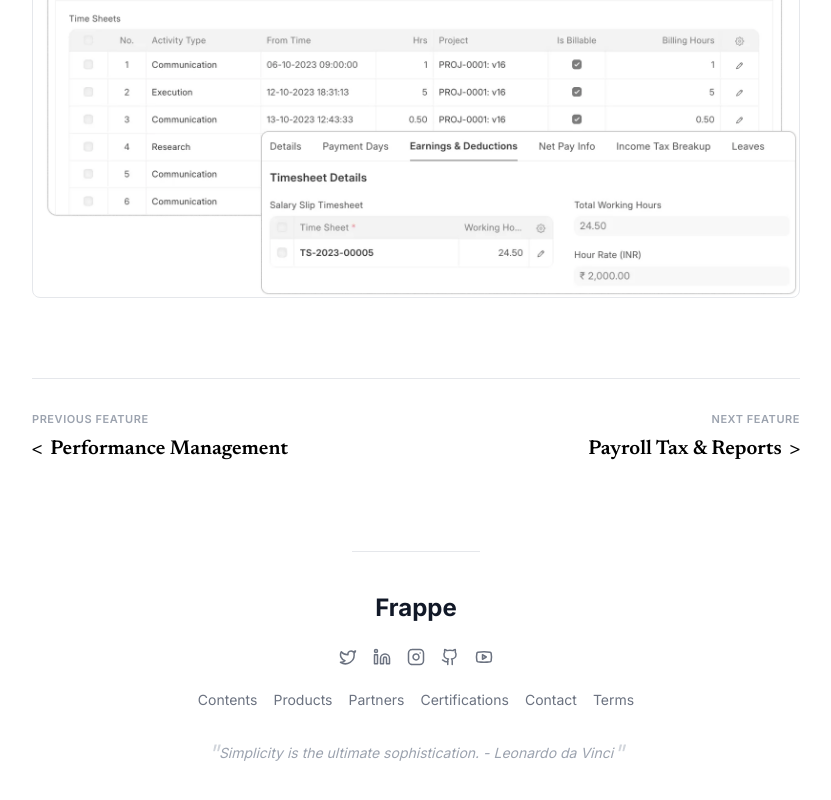
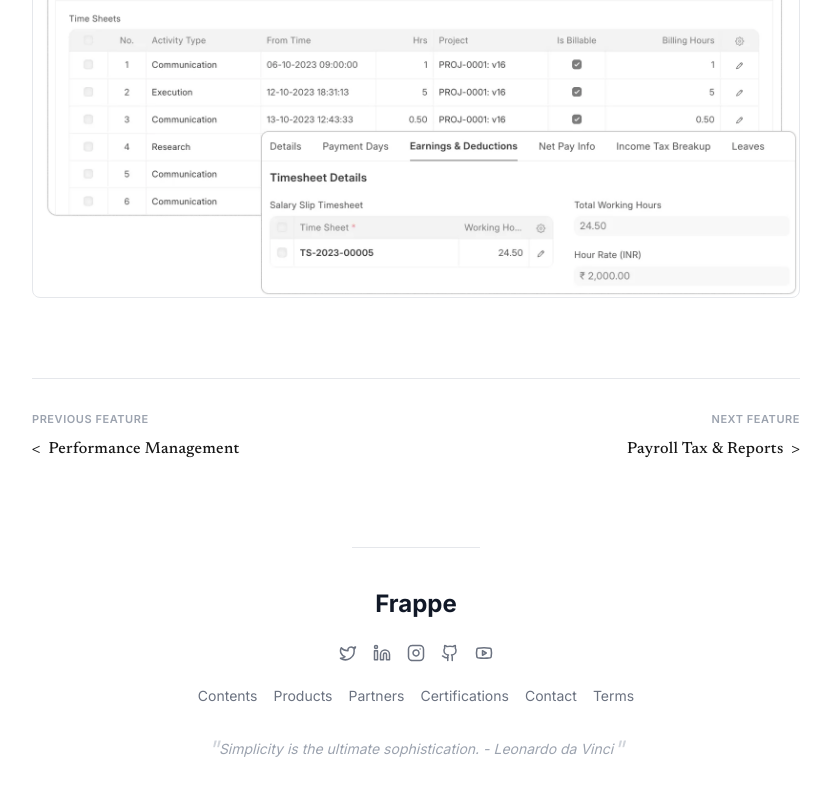
Before and after one commit to varchasvakhare2022/Frappe-HRMS-Clone, a React (Vite) app: page /features/payroll in a window 1280 px wide. Shown: the part 6432-7232 px from the top of the page, without its empty margins (352-1183 px from the left). Built offline with nearby package versions, Linux system fonts and the light colour scheme.

Commit message:
Match exact navigation specs

```diff
--- a/src/pages/FeaturePage.jsx
+++ b/src/pages/FeaturePage.jsx
@@ -643,10 +643,17 @@
                   <p className="text-[11px] font-semibold text-gray-400 uppercase tracking-wider mb-2">PREVIOUS FEATURE</p>
                   <a
                     href={content.previousFeatureUrl}
-                    className="inline-flex items-center gap-2 text-xl font-semibold text-black hover:text-gray-700 transition-colors"
-                    style={{ fontFamily: 'Newsreader, Georgia, "Times New Roman", serif' }}
+                    className="inline-flex items-center gap-2 hover:opacity-70 transition-opacity"
+                    style={{
+                      fontFamily: 'Newsreader, Georgia, "Times New Roman", serif',
+                      color: '#171717',
+                      fontSize: '16px',
+                      fontWeight: '420',
+                      letterSpacing: '0.28px',
+                      lineHeight: '115%'
+                    }}
                   >
-                    <span className="text-xl">&lt;</span>
+                    <span>&lt;</span>
                     {content.previousFeature}
                   </a>
                 </div>
@@ -658,11 +665,18 @@
                   <p className="text-[11px] font-semibold text-gray-400 uppercase tracking-wider mb-2">NEXT FEATURE</p>
                   <a
                     href={content.nextFeatureUrl}
-                    className="inline-flex items-center gap-2 text-xl font-semibold text-black hover:text-gray-700 transition-colors"
-                    style={{ fontFamily: 'Newsreader, Georgia, "Times New Roman", serif' }}
+                    className="inline-flex items-center gap-2 hover:opacity-70 transition-opacity"
+                    style={{
+                      fontFamily: 'Newsreader, Georgia, "Times New Roman", serif',
+                      color: '#171717',
+                      fontSize: '16px',
+                      fontWeight: '420',
+                      letterSpacing: '0.28px',
+                      lineHeight: '115%'
+                    }}
                   >
                     {content.nextFeature}
-                    <span className="text-xl">&gt;</span>
+                    <span>&gt;</span>
                   </a>
                 </div>
               )}
```
